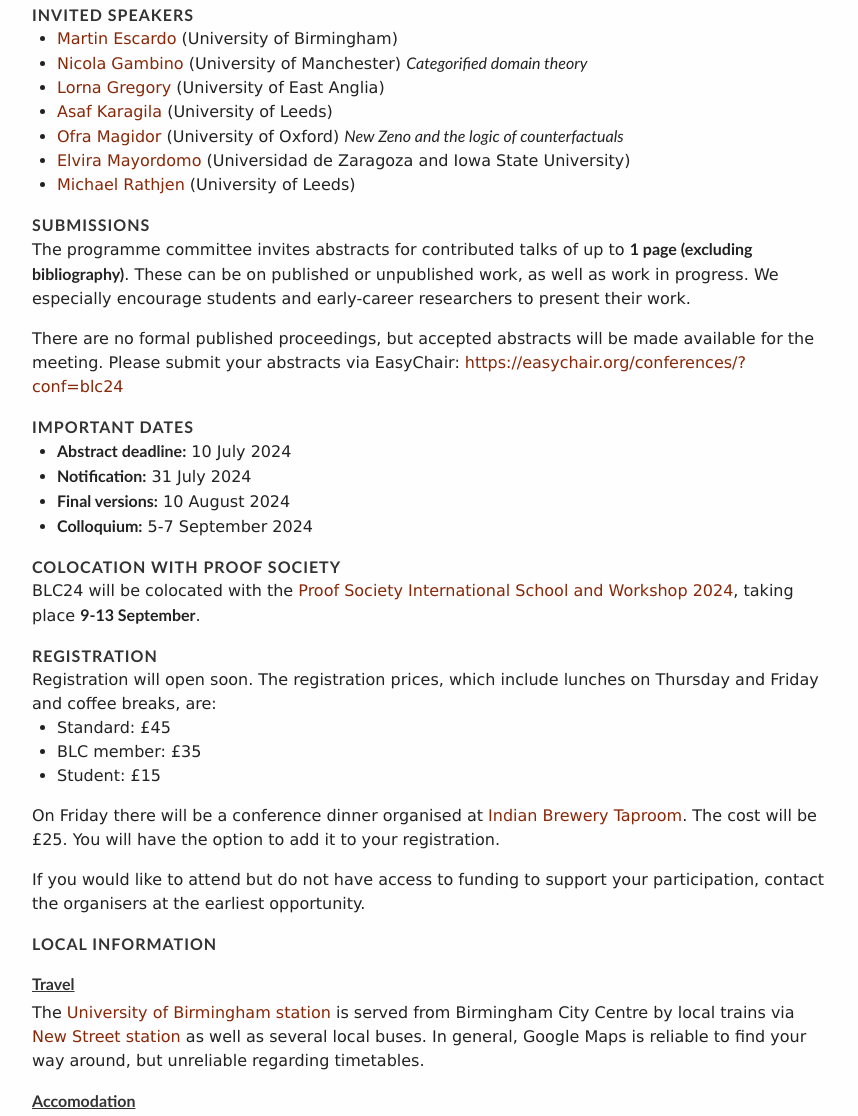
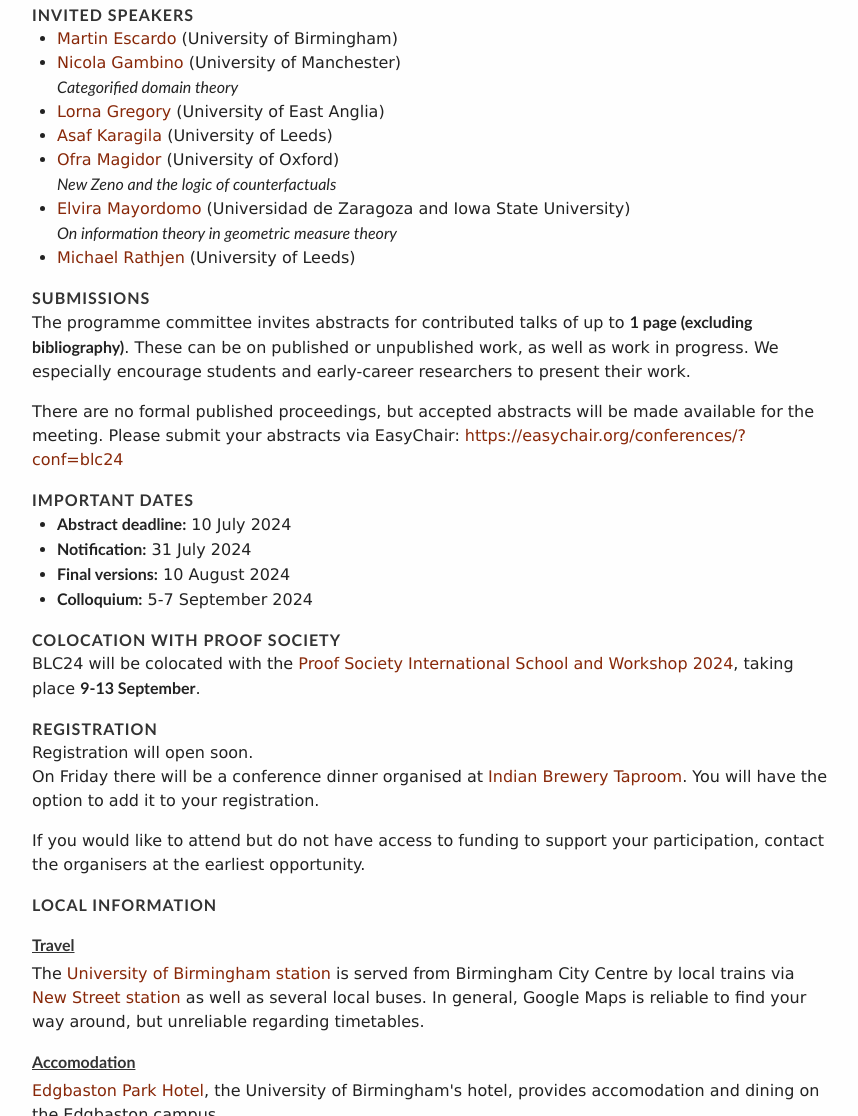
Before and after one commit to blc24/blc24.github.io, a plain HTML site: page index.html in a window 1280 px wide. Shown: the part 759-1875 px from the top of the page, without its empty margins (208-1066 px from the left). Drawn offline with nearby package versions, Linux system fonts and the light colour scheme; a web font is replaced by a local one.

Commit message:
removing prices addign talk title

```diff
--- a/index.html
+++ b/index.html
@@ -76,13 +76,14 @@
 	   <h2>Invited Speakers</h2>
 	   <ul>
 	     <li> <a href="https://www.cs.bham.ac.uk/~mhe/">Martin Escardo</a> (University of Birmingham) </li>
-	     <li> <a href="https://personalpages.manchester.ac.uk/staff/nicola.gambino/">Nicola Gambino</a> (University of Manchester)
+	     <li> <a href="https://personalpages.manchester.ac.uk/staff/nicola.gambino/">Nicola Gambino</a> (University of Manchester) <br>
 	     <i>Categorified domain theory</i></li>
 	     <li> <a href="https://lorna-gregory.netlify.app/">Lorna Gregory</a> (University of East Anglia) </li>
 	     <li> <a href="https://karagila.org/">Asaf Karagila</a> (University of Leeds) </li>
-	     <li> <a href="http://www.magidor.com/">Ofra Magidor</a> (University of Oxford)
+	     <li> <a href="http://www.magidor.com/">Ofra Magidor</a> (University of Oxford) <br>
 	     <i>New Zeno and the logic of counterfactuals</i></li>
-	     <li> <a href="http://webdiis.unizar.es/~elvira/">Elvira Mayordomo</a> (Universidad de Zaragoza and Iowa State University) </li>
+	     <li> <a href="http://webdiis.unizar.es/~elvira/">Elvira Mayordomo</a> (Universidad de Zaragoza and Iowa State University) <br>
+	     <i>On information theory in geometric measure theory</i></li>
 	     <li> <a href="https://eps.leeds.ac.uk/maths/staff/4073/professor-michael-rathjen">Michael Rathjen</a> (University of Leeds) </li>
 	     <!--<li> (TBC) </li>-->
 		</ul>
@@ -143,15 +144,18 @@
 	<a href="https://shop.bham.ac.uk/conferences-and-events/college-of-engineering-physical-sciences/school-of-computer-science/computer-science-courses-events/proof-society">https://shop.bham.ac.uk/conferences-and-events/college-of-engineering-physical-sciences/school-of-computer-science/computer-science-courses-events/british-logic-colloquium</a>
 	</p>
 	-->
-	Registration will open soon. The registration prices, which include lunches on Thursday and Friday and coffee breaks, are:
+	Registration will open soon.
+
+	<!-- The registration prices, which include lunches on Thursday and Friday and coffee breaks, are:
 	<ul>
 		<li>Standard: £45 </li>
 		<li>BLC member: £35 </li>
 		<li>Student: £15 </li>
-	</ul>
+	</ul> -->
 	  <p>
 	   On Friday there will be a conference dinner organised at <a href="https://www.indianbrewery.com/brewery-taproom">Indian Brewery Taproom</a>.
-	   The cost will be £25. You will have the option to add it to your registration.
+	   <!-- The cost will be £25. -->
+	   You will have the option to add it to your registration.
 	  </p><p>
 	    If you would like to attend but do not have access to funding to support your participation, contact the organisers at the earliest opportunity.
 	    </p>
```
